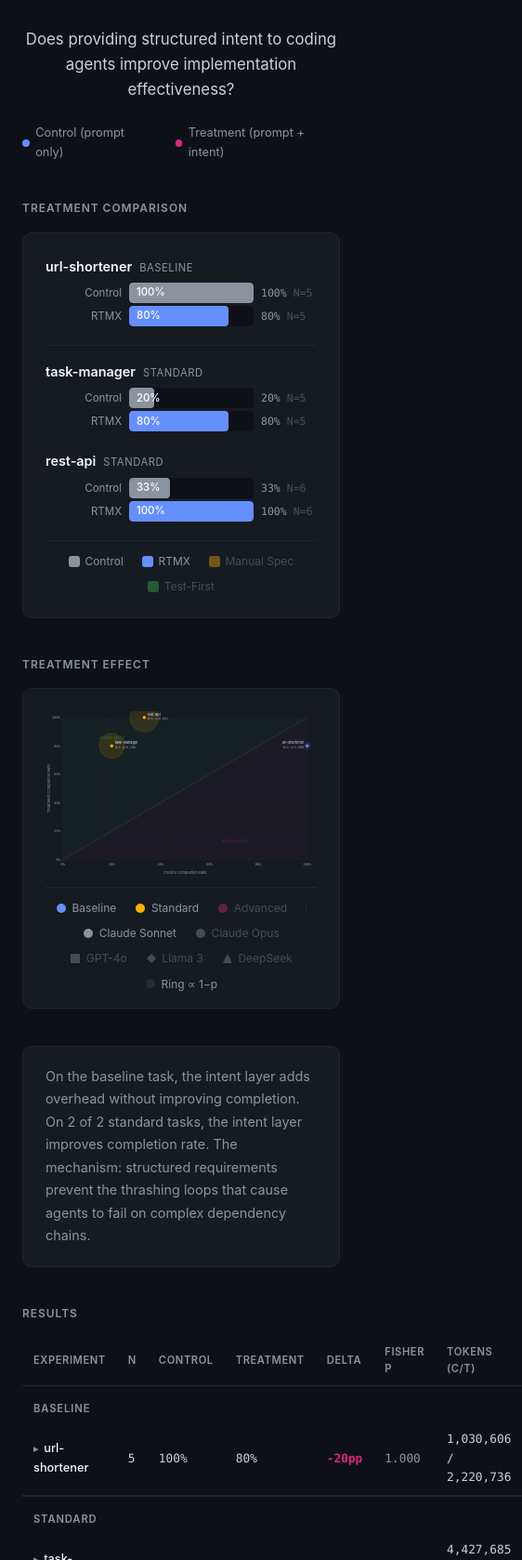
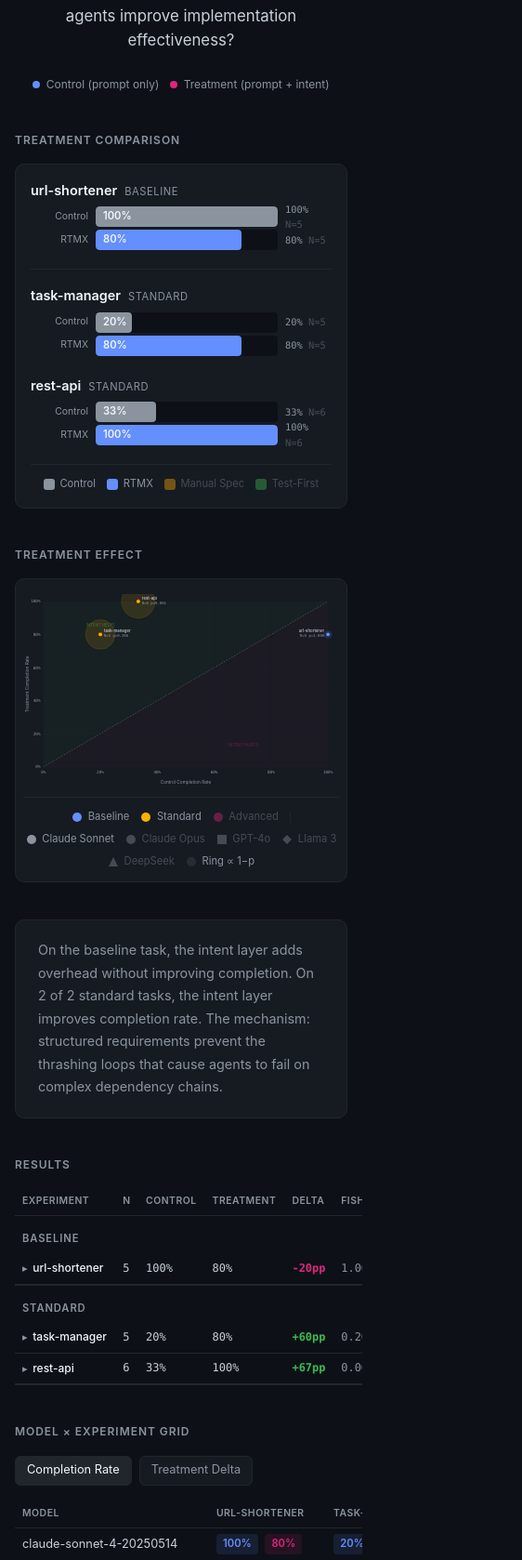
Before and after one commit to intent-bench/intent-bench, a plain HTML site: page docs/index.html in a window 390 px wide. Shown: the part 322-2000 px from the top of the page at 93% size, 562 px wide, since content can reach past the window. Drawn offline with Linux system fonts and the light colour scheme.

Commit message:
fix: add mobile responsive layout for tables and charts
Tables now scroll horizontally on narrow viewports instead of clipping.
Detail grids collapse to single column. Treatment bars and legends
adapt to smaller screens.

Co-Authored-By: Claude Opus 4.6 <noreply@anthropic.com>

```diff
--- a/docs/index.html
+++ b/docs/index.html
@@ -476,6 +476,44 @@
             color: var(--text-muted);
             width: 140px;
         }
+
+        /* Mobile responsive */
+        @media (max-width: 640px) {
+            .container { padding: 1.5rem 1rem; }
+            h1 { font-size: 1.4rem; }
+            nav { gap: 0.75rem; font-size: 0.78rem; flex-wrap: wrap; }
+
+            /* Tables: horizontal scroll wrapper added via JS */
+            .table-scroll {
+                overflow-x: auto;
+                -webkit-overflow-scrolling: touch;
+                margin: 0 -1rem;
+                padding: 0 1rem;
+            }
+            .table-scroll table { min-width: 580px; }
+            th, td { padding: 0.4rem 0.5rem; font-size: 0.75rem; }
+            th { font-size: 0.65rem; }
+
+            /* Detail grid: single column on mobile */
+            .detail-grid { grid-template-columns: 1fr; }
+            .detail-panel { padding: 1rem; margin: 0.5rem 0.5rem 1rem; }
+
+            /* Treatment bars */
+            .treatment-bar-label { width: 70px; font-size: 0.65rem; }
+            .treatment-bar-value { width: 50px; font-size: 0.65rem; }
+            .treatment-chart { padding: 1rem; }
+
+            /* Scatter plot */
+            .scatter-wrap { padding: 1rem 0.5rem 0.75rem; }
+
+            /* Legend */
+            .legend { gap: 0.75rem; flex-wrap: wrap; font-size: 0.75rem; }
+            .scatter-legend { gap: 0.4rem 0.75rem; font-size: 0.7rem; }
+            .treatment-legend { gap: 0.4rem 0.75rem; font-size: 0.7rem; }
+
+            /* Config table */
+            .config-table td:first-child { width: 100px; }
+        }
     </style>
 </head>
 <body>
@@ -729,7 +767,7 @@
             byTier[tier].push(exp);
         });
 
-        var html = '<table><thead><tr>';
+        var html = '<div class="table-scroll"><table><thead><tr>';
         html += '<th>Experiment</th>';
         html += '<th>N</th>';
         html += '<th>Control</th>';
@@ -778,7 +816,7 @@
             });
         });
 
-        html += '</tbody></table>';
+        html += '</tbody></table></div>';
         container.innerHTML = html;
 
         // Attach click handlers
@@ -1398,7 +1436,7 @@
         var currentView = 'completion';
 
         function renderGridView(view) {
-            var html = '<table><thead><tr><th>Model</th>';
+            var html = '<div class="table-scroll"><table><thead><tr><th>Model</th>';
             expNames.forEach(function(name) { html += '<th>' + name + '</th>'; });
             html += '</tr></thead><tbody>';
 
@@ -1433,7 +1471,7 @@
                 });
                 html += '</tr>';
             });
-            html += '</tbody></table>';
+            html += '</tbody></table></div>';
             tableEl.innerHTML = html;
         }
 
@@ -1462,7 +1500,7 @@
             tableEl.innerHTML = '<p class="no-data">No data available</p>';
             return;
         }
-        var html = '<table><thead><tr><th></th>';
+        var html = '<div class="table-scroll"><table><thead><tr><th></th>';
         experiments.forEach(function(e) { html += '<th>' + e.experiment + '</th>'; });
         html += '</tr></thead><tbody>';
         html += '<tr><td style="font-family:-apple-system,sans-serif">Control</td>';
@@ -1475,7 +1513,7 @@
             var cls = e.completion_rate.treatment >= 0.8 ? 'cell-pos' : (e.completion_rate.treatment >= 0.5 ? 'cell-neutral' : 'cell-neg');
             html += '<td class="' + cls + '">' + pct(e.completion_rate.treatment) + '</td>';
         });
-        html += '</tr></tbody></table>';
+        html += '</tr></tbody></table></div>';
         tableEl.innerHTML = html;
     }
 
```
